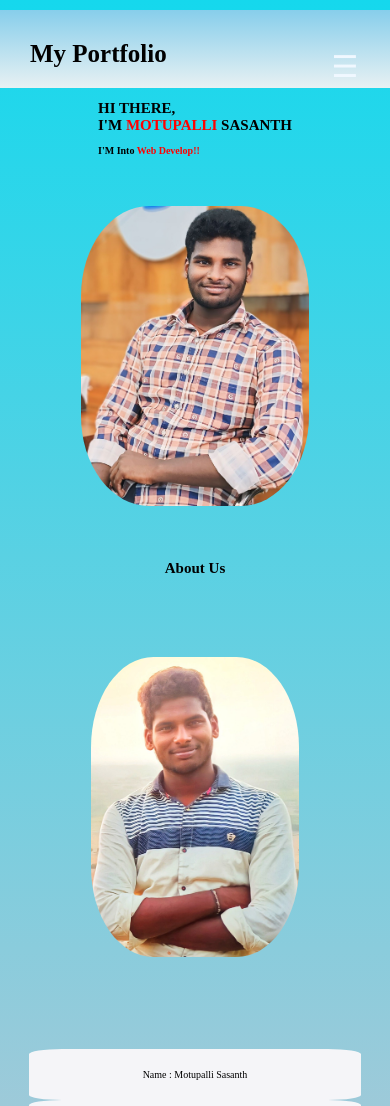
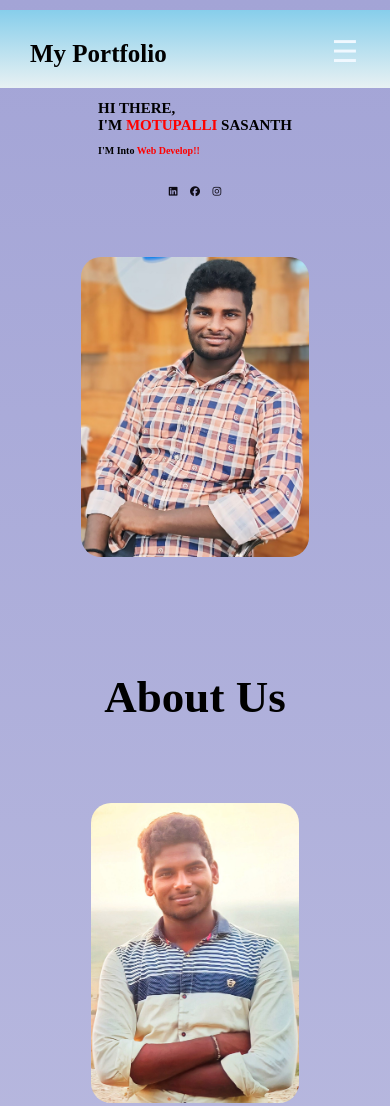
Before and after one commit to MotupalliSasanth143/Sasanth-s-Portfolio, a plain HTML site: page index.html in a window 390 px wide. Shown: the top 1106 px of the page. Drawn offline with Linux system fonts and the light colour scheme.

Commit message:
index.css

```diff
--- a/index.css
+++ b/index.css
@@ -4,7 +4,7 @@
 
 }
 body{
-    background-image: linear-gradient( #8285db,white, #1BFFFF);
+    background-image: linear-gradient( #a3a4d6, #e8e8f3);
 }
 .head{
     margin-left: 30px;
@@ -58,8 +58,9 @@ h6{
 
 .profile img{
     margin: 150px;
-    border-radius: 30%;
-    height: 500px;
+    border-radius: 20px;
+    height: 300px;
+    box-shadow: #e8e8f3;
 }
 #About {
     text-align: center;
@@ -73,9 +74,9 @@ h6{
 
 }
 .about-container img{
-    height: 500px;
+    height: 300px;
 
-    border-radius: 30%;
+    border-radius: 30px;
     margin: 80px;
 }
 .about-us{
@@ -105,6 +106,11 @@ h6{
     width: 170px;
     border-radius: 10%;
     box-shadow: 0 5px 9px rgba(0,0,0,0.1);
+}
+.a{
+    transform: translateY(-10px);
+    box-shadow: 0 15px 25px rgba(0, 0, 0, 0.2);
+    transition: all 0.3s ease;
 }
 .a img{
     max-width: 150px;
@@ -167,7 +173,7 @@ p{
 margin-bottom: 20px;
     }
     body{
-        background-image: linear-gradient(rgb(21, 216, 237),pink,skyblue);
+        background-image: linear-gradient( #a3a4d6, #e8e8f3);
     }
     .Navbhar{
         display: flex;
@@ -206,12 +212,12 @@ margin-bottom: 20px;
 
     .profile img{
         margin: 50px;
-        border-radius: 30%;
+        border-radius: 20px;
         height: 300px;
     }
     #About {
         text-align: center;
-        font-size: 10px;
+        font-size: 30px;
     }
     .about-container{
         display: flex;
@@ -220,8 +226,7 @@ margin-bottom: 20px;
     }
     .about-container img{
         height: 300px;
-
-        border-radius: 30%;
+       border-radius: 20px;
         margin: 80px;
     }
     .about-us{
@@ -237,7 +242,7 @@ margin-bottom: 20px;
 
 .skill-container{
     text-align: center;
-    font-size: 10px;
+    font-size: 20px;
     margin-top: 30px;
 }
 .skills{
@@ -253,6 +258,11 @@ margin-bottom: 20px;
     border-radius: 10%;
     box-shadow: 0 5px 9px rgba(0,0,0,0.1);
 }
+.a:hover{
+    transform: translateY(-10px);
+    box-shadow: 0 15px 25px rgba(0, 0, 0, 0.2);
+    transition: all 0.3s ease;
+}
 .a img{
     max-width: 150px;
     max-height: 70px;
@@ -267,7 +277,7 @@ margin: 10px;
     background-color: #450dc8;
    }
    .contact-title{
-    font-size: 10px;
+    font-size: 20px;
    }
 form{
     border: 2px solid rgb(230, 228, 228);
@@ -313,17 +323,18 @@ p{
 @media screen and (max-width: 600px) {
     .toggle-button {
         display: block;
-        margin-right: 10px;
+        margin: 10px;
     }
 
     .menu {
         display: none; /* Hide the menu by default */
         flex-direction: column; /* Stack menu items vertically */
         width: 100%; /* Full width */
-        background-color: bisque; /* Background color for the dropdown */
+        background-color: rgb(57, 75, 97); /* Background color for the dropdown */
         position: absolute; /* Position it absolutely */
         top: 60px; /* Adjust based on your navbar height */
         left: 0;
+        margin-bottom: 70px;
     }
 
     .menu.active {
@@ -348,6 +359,7 @@ p{
         flex-direction: column; /* Stack the intro and profile vertically */
         align-items: center; /* Center align items */
         margin-top: 10px; /* Space below the navbar */
+        margin-bottom: 60px;
     }
 
 }
--- a/index.html
+++ b/index.html
@@ -36,7 +36,13 @@
 
               I'M Into <span style="color: red;">Web Develop!!</span>
             </h6>
-
+            <div class="con">
+                <a href="https://in.linkedin.com/in/sasanth-motupalli-919601264">
+                <i class="fa-brands fa-linkedin"></i></a>
+               <a href="https://www.facebook.com/motupallisasanth.sasanth.1/"><i class="fa-brands fa-facebook"></i></a>
+                <a href="https://www.instagram.com/__sasanth__motupalli__/?igsh=MW55YWc5MG16aDg5Yg%3D%3D#">
+                    <i class="fa-brands fa-instagram"></i></a>
+                </div>
         </div>
         <div class="profile">
             <img src="Mypic.jpeg" >
@@ -135,16 +141,10 @@
     </div>
 </div>
 </section>
-
+<br>
+<br>
 <div class="footerr" >
-     <div class="con">
-         <a href="https://in.linkedin.com/in/sasanth-motupalli-919601264">
-         <i class="fa-brands fa-linkedin"></i></a>
-        <a href="https://www.facebook.com/motupallisasanth.sasanth.1/"><i class="fa-brands fa-facebook"></i></a>
-         <a href="https://www.instagram.com/__sasanth__motupalli__/?igsh=MW55YWc5MG16aDg5Yg%3D%3D#">
-             <i class="fa-brands fa-instagram"></i></a>
-         </div>
-    <div class="foot">
+     <div class="foot">
          <p><i class="fa-solid fa-copyright"></i>All copy rights are reserved by Motupalli Sasanth</p>
      </div>
 </div>
```
